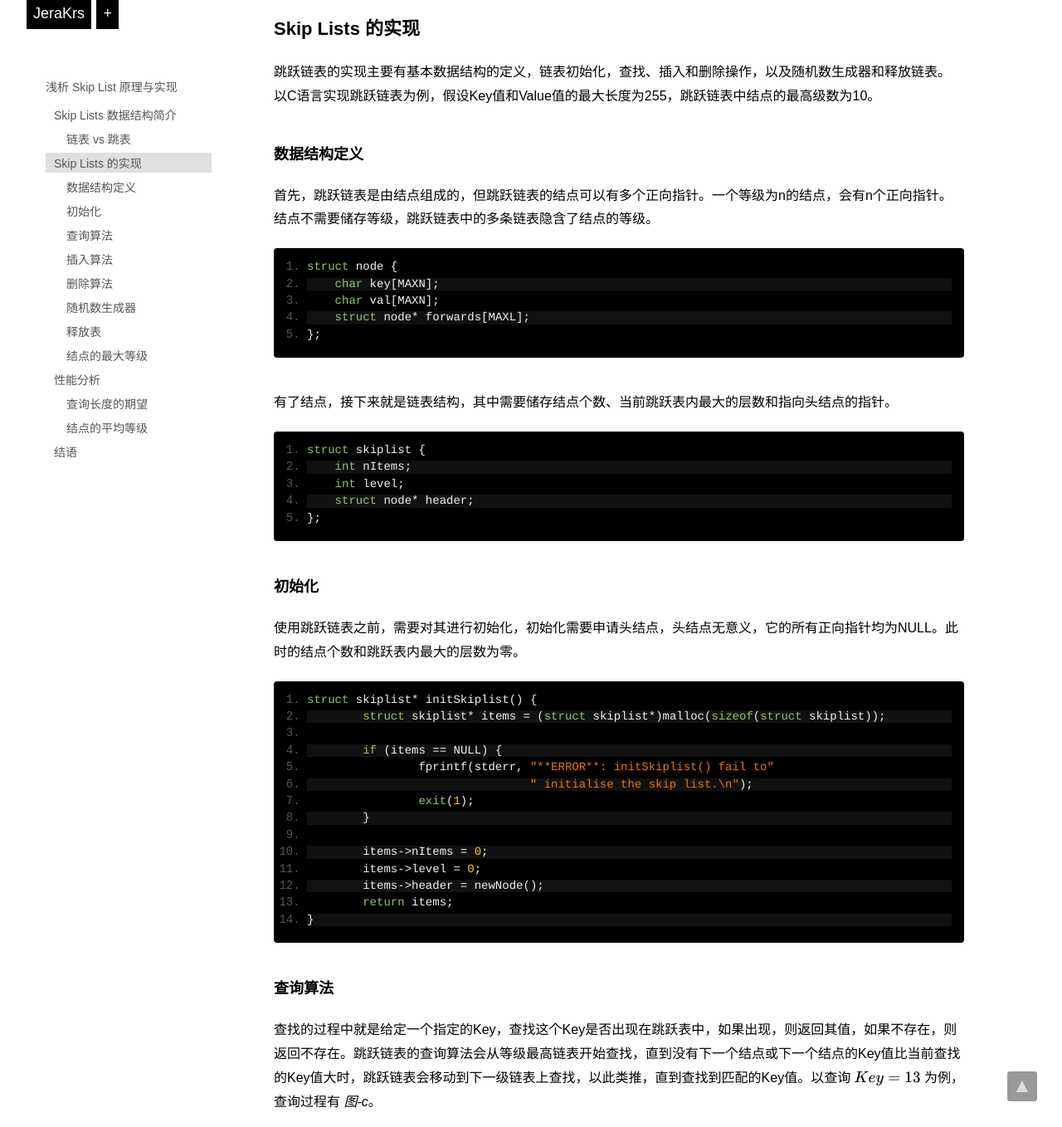
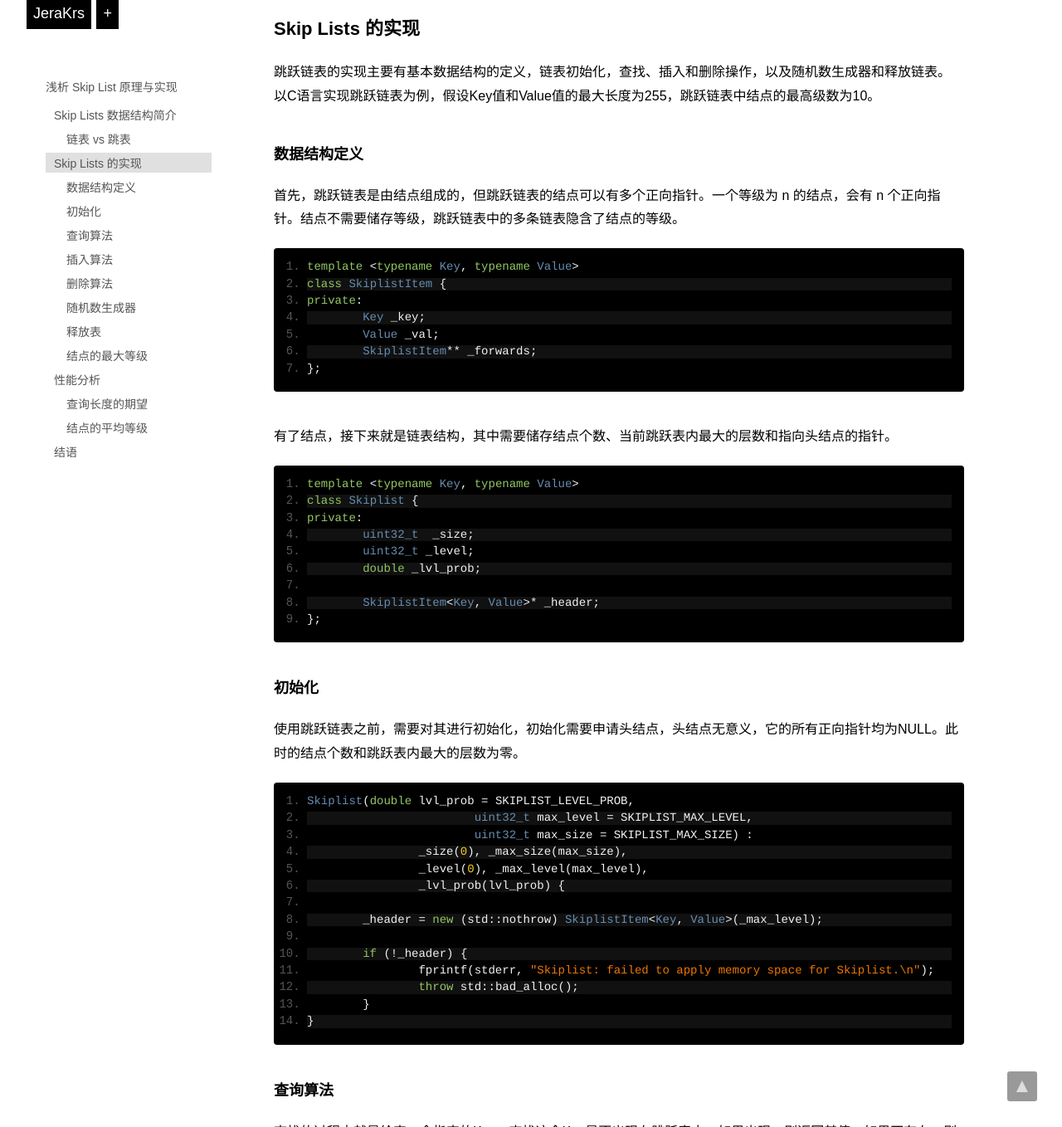
Before and after one commit to JeraKrs/jerakrs.github.io, a Jekyll site: the page built from _posts/blogs/2018-03-19-Skip Lists.md, in a window 1280 px wide and 1400 px high, scrolled down 1489 px, cut to the strip 33-1391 px from the top of the window. Shown: the whole strip at 83% size. Built offline with Jekyll 4.4.1, drawn with Linux system fonts in a browser that asks for light colours; formulas are drawn with MathJax 3; comment, search, counter and statistics services are not loaded; some of the changed text lies outside the part shown.

Commit message:
update the blog of skiplist

````diff
--- a/_posts/blogs/2018-03-19-Skip Lists.md
+++ b/_posts/blogs/2018-03-19-Skip Lists.md
@@ -34,23 +34,29 @@ category: algorithm
 
 ### 数据结构定义
 
-首先，跳跃链表是由结点组成的，但跳跃链表的结点可以有多个正向指针。一个等级为n的结点，会有n个正向指针。结点不需要储存等级，跳跃链表中的多条链表隐含了结点的等级。
+首先，跳跃链表是由结点组成的，但跳跃链表的结点可以有多个正向指针。一个等级为 n 的结点，会有 n 个正向指针。结点不需要储存等级，跳跃链表中的多条链表隐含了结点的等级。
 
-```
-struct node {
-    char key[MAXN];
-    char val[MAXN];
-    struct node* forwards[MAXL];
+```c++
+template <typename Key, typename Value>
+class SkiplistItem {
+private:
+	Key _key;
+	Value _val;
+	SkiplistItem** _forwards;
 };
 ```
 
 有了结点，接下来就是链表结构，其中需要储存结点个数、当前跳跃表内最大的层数和指向头结点的指针。
 
-```
-struct skiplist {
-    int nItems;
-    int level;
-    struct node* header;
+```c++
+template <typename Key, typename Value>
+class Skiplist {
+private:
+	uint32_t  _size;
+	uint32_t _level;
+	double _lvl_prob;
+
+	SkiplistItem<Key, Value>* _header;
 };
 ```
 
@@ -58,20 +64,20 @@ struct skiplist {
 
 使用跳跃链表之前，需要对其进行初始化，初始化需要申请头结点，头结点无意义，它的所有正向指针均为NULL。此时的结点个数和跳跃表内最大的层数为零。
 
-```
-struct skiplist* initSkiplist() {
-	struct skiplist* items = (struct skiplist*)malloc(sizeof(struct skiplist));
+```c++
+Skiplist(double lvl_prob = SKIPLIST_LEVEL_PROB,
+			uint32_t max_level = SKIPLIST_MAX_LEVEL,
+			uint32_t max_size = SKIPLIST_MAX_SIZE) :
+		_size(0), _max_size(max_size),
+		_level(0), _max_level(max_level),
+		_lvl_prob(lvl_prob) {
 
-	if (items == NULL) {
-		fprintf(stderr, "**ERROR**: initSkiplist() fail to"
-				" initialise the skip list.\n");
-		exit(1);
+	_header = new (std::nothrow) SkiplistItem<Key, Value>(_max_level);
+
+	if (!_header) {
+		fprintf(stderr, "Skiplist: failed to apply memory space for Skiplist.\n");
+		throw std::bad_alloc();
 	}
-
-	items->nItems = 0;
-	items->level = 0;
-	items->header = newNode();
-	return items;
 }
 ```
 
@@ -83,29 +89,26 @@ struct skiplist* initSkiplist() {
 
 其中红色链路为查找的过程。
 
-```
-int searchSkiplist(struct skiplist* items, const char* key, char* ret) {
-	if (items == NULL) return -1;
-	if (key == NULL || strlen(key) >= MAXN) return -1;
-    if (ret == NULL) return -1;
-
-	struct node* x = items->header;
-	for (int i = items->level - 1; i >= 0; i--) {
-		while (x->forwards[i] != NULL &&
-				strcmp(x->forwards[i]->key, key) < 0) {
-			x = x->forwards[i];
+```c++
+template <typename Key, typename Value>
+bool Skiplist<Key, Value>::search(const Key& key, Value* res) {
+	SkiplistItem<Key, Value>* x = _header;
+	for (int i = _level - 1; i >= 0; --i) {
+		while (x->_forwards[i]
+				&& x->_forwards[i]->_key < key) {
+			x = x->_forwards[i];
 		}
 	}
 
-	if (x->forwards[0] != NULL) {
-		x = x->forwards[0];
-		if (strcmp(x->key, key) == 0) {
-			strcpy(ret, x->val);
-			return 0;
+	if (x->_forwards[0]) {
+		x = x->_forwards[0];
+		if (!(x->_key < key) && !(key < x->_key)) {
+			*res = x->_val;
+			return true;
 		}
 	}
 
-	return 1;
+	return false;
 }
 ```
 
@@ -118,52 +121,56 @@ int searchSkiplist(struct skiplist* items, const char* key, char* ret) {
 新节点的等级为2，所以我们需要修改updates[0]和updates[1]指向的结点的正向指针，如*图-e*。
 
 
-```
-int insertSkiplist(struct skiplist* items, const char* key, const char* val) {
-	if (items == NULL) return -1;
-	if (key == NULL || strlen(key) >= MAXN) return -1;
-    if (val == NULL || strlen(val) >= MAXN) return -1;
-	if (items->nItems == MAXITEMS - 1) return -1;
+```c++
+template <typename Key, typename Value>
+bool Skiplist<Key, Value>::insert(const Key& key, const Value& val) {
+	if (_size >= _max_size) {
+		return false;
+	}
 
-	struct node* updates[MAXL];
-	struct node* x = items->header;
+	SkiplistItem<Key, Value>* updates[_max_level];
+	SkiplistItem<Key, Value>* x = _header;
 
-	for (int i = items->level - 1; i >= 0; i--) {
-		while (x->forwards[i] != NULL &&
-				strcmp(x->forwards[i]->key, key) < 0) {
-			x = x->forwards[i];
+	for (int i = _level - 1; i >= 0; --i) {
+		while (x->_forwards[i] && x->_forwards[i]->_key < key) {
+			x = x->_forwards[i];
 		}
 		updates[i] = x;
 	}
 
-	if (x->forwards[0] != NULL) {
-		x = x->forwards[0];
-		/* Key is exists */
-		if (strcmp(x->key, key) == 0) {
-			return -1;
+	if (x->_forwards[0]) {
+		x = x->_forwards[0];
+		// key is existing.
+		if (!(x->_key < key) && !(key < x->_key)) {
+			return false;
 		}
 	}
 
-	int lvl = randomLevel();
-
-	if (lvl > items->level) {
-		for (int i = items->level; i < lvl; i++)
-			updates[i] = items->header;
-		items->level = lvl;
+	uint32_t level = random_level();
+	if (level > _level) {
+		for (uint32_t i = _level; i < level; ++i) {
+			updates[i] = _header;
+		}
+		_level = level;
 	}
 
-	struct node* y = newNode();
-	strcpy(y->key, key);
-	strcpy(y->val, val);
-
-	for (int i = 0; i < items->level; i++) {
-		x = updates[i];
-		y->forwards[i] = x->forwards[i];
-		x->forwards[i] = y;
+	SkiplistItem<Key, Value>* y = new (std::nothrow) SkiplistItem<Key, Value>(_max_level);
+	if (y) {
+		y->_key = key;
+		y->_val = val;
+	} else {
+		fprintf(stderr, "Skiplist: failed to apply for memory space.\n");
+		return false;
 	}
 
-	items->nItems++;
-	return 0;
+	for (uint32_t i = 0; i < _level; ++i) {
+		x = updates[i];
+		y->_forwards[i] = x->_forwards[i];
+		x->_forwards[i] = y;
+	}
+
+	++_size;
+	return true;
 }
 ```
 
@@ -171,39 +178,42 @@ int insertSkiplist(struct skiplist* items, const char* key, const char* val) {
 
 删除算法与插入算法类似，找到对应Key值的结点后，释放结点，并借助updates数组更新链表。
 
-```
-int deleteSkiplist(struct skiplist* items, const char* key) {
-	if (items == NULL) return -1;
-	if (key == NULL || strlen(key) >= MAXN)	return -1;
+```c++
+template <typename Key, typename Value>
+bool Skiplist<Key, Value>::remove(const Key& key) {
+	SkiplistItem<Key, Value>* updates[_max_level];
 
-	struct node* updates[MAXL];
-
-	struct node* x = items->header;
-	for (int i = items->level - 1; i >= 0; i--) {
-		while (x->forwards[i] != NULL &&
-				strcmp(x->forwards[i]->key, key) < 0) {
-			x = x->forwards[i];
+	SkiplistItem<Key, Value>* x = _header;
+	for (int i = _level - 1; i >= 0; --i) {
+		while (x->_forwards[i] &&
+				x->_forwards[i]->_key < key) {
+			x = x->_forwards[i];
 		}
 		updates[i] = x;
 	}
 
-	if (x->forwards[0] != NULL) {
-		x = x->forwards[0];
-		if (strcmp(x->key, key) == 0) {
-			for (int i = 0; i < items->level; i++) {
-				if (updates[i]->forwards[i] != x) break;
-				updates[i]->forwards[i] = x->forwards[i];
+	if (x->_forwards[0]) {
+		x = x->_forwards[0];
+
+		if (!(x->_key < key) && !(key < x->_key)) {
+			for (uint32_t i = 0; i < _level; ++i) {
+				if (updates[i]->_forwards[i] != x) {
+					break;
+				}
+				updates[i]->_forwards[i] = x->_forwards[i];
 			}
-			free(x);
-			items->nItems--;
+			delete x;
+			_size--;
+
 			/* Update maximum level */
-			while (items->level && items->header->forwards[items->level-1] == NULL) {
-				items->level--;
+			while (_level && !_header->_forwards[_level-1]) {
+				--_level;
 			}
-			return 0;
+
+			return true;
 		}
 	}
-	return -1;
+	return false;
 }
 ```
 
@@ -211,13 +221,15 @@ int deleteSkiplist(struct skiplist* items, const char* key) {
 
 这里的随机数生成器会随机生成1~MaxLevel之间的一个数，但每个数不是等概率的。假如现在有概率PROB（$0 < PROB < 1$），我们希望有 $\frac{1}{PROB}$ 结点的等级是大于1的，有 $\frac{1}{PROB^{2}}$ 结点的等级是大于2的，以此类推，当然最大等级是有限制的。
 
-```
-int randomLevel() {
-	int v = 1;
-	while (v < MAXL && (double)rand() / RAND_MAX < PROB) {
-		v++;
+```c++
+template <typename Key, typename Value>
+uint32_t Skiplist<Key, Value>::random_level() {
+	uint32_t lvl = 1;
+	while (lvl < _max_level
+			&& (double)rand() / RAND_MAX < _lvl_prob) {
+		++lvl;
 	}
-	return v;
+	return lvl;
 }
 ```
 
````
Also changed, not shown: _posts/blogs/2020-04-21-C++ Keyword.md (+1 -1 lines).
